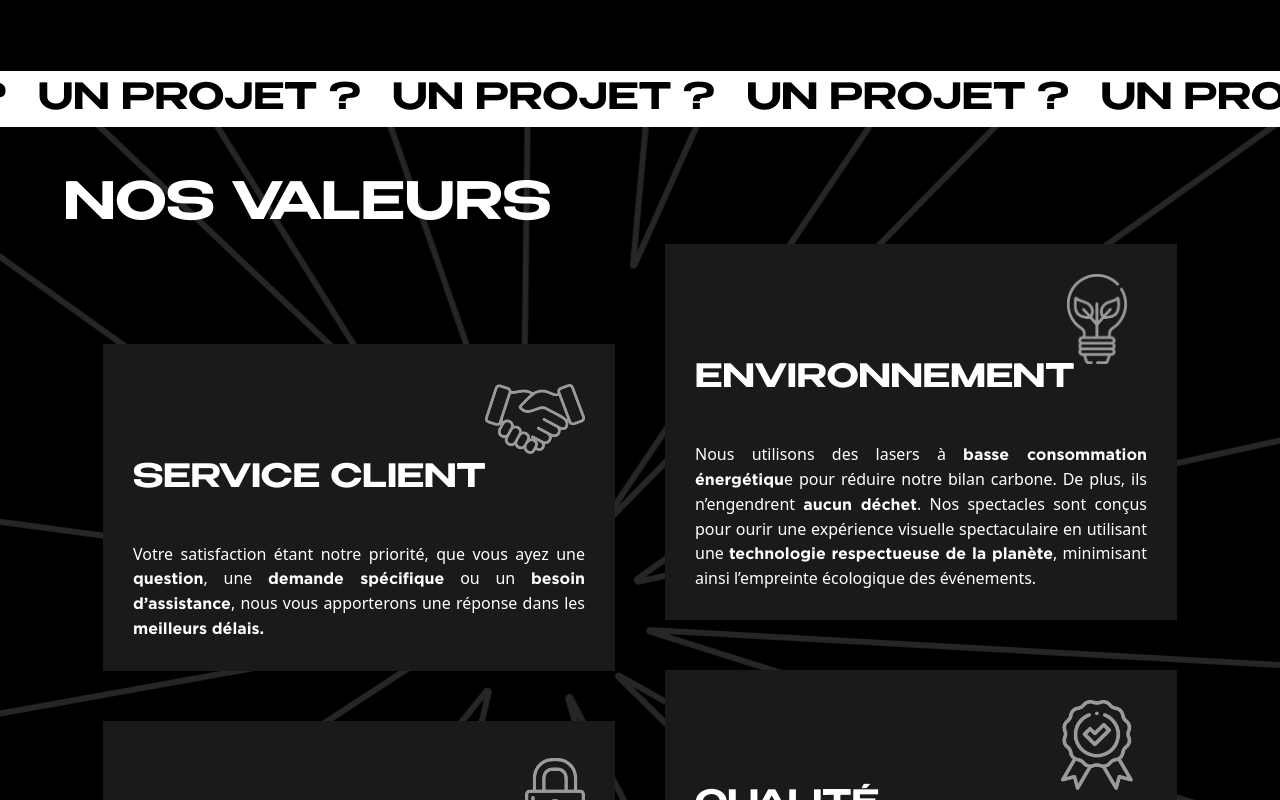
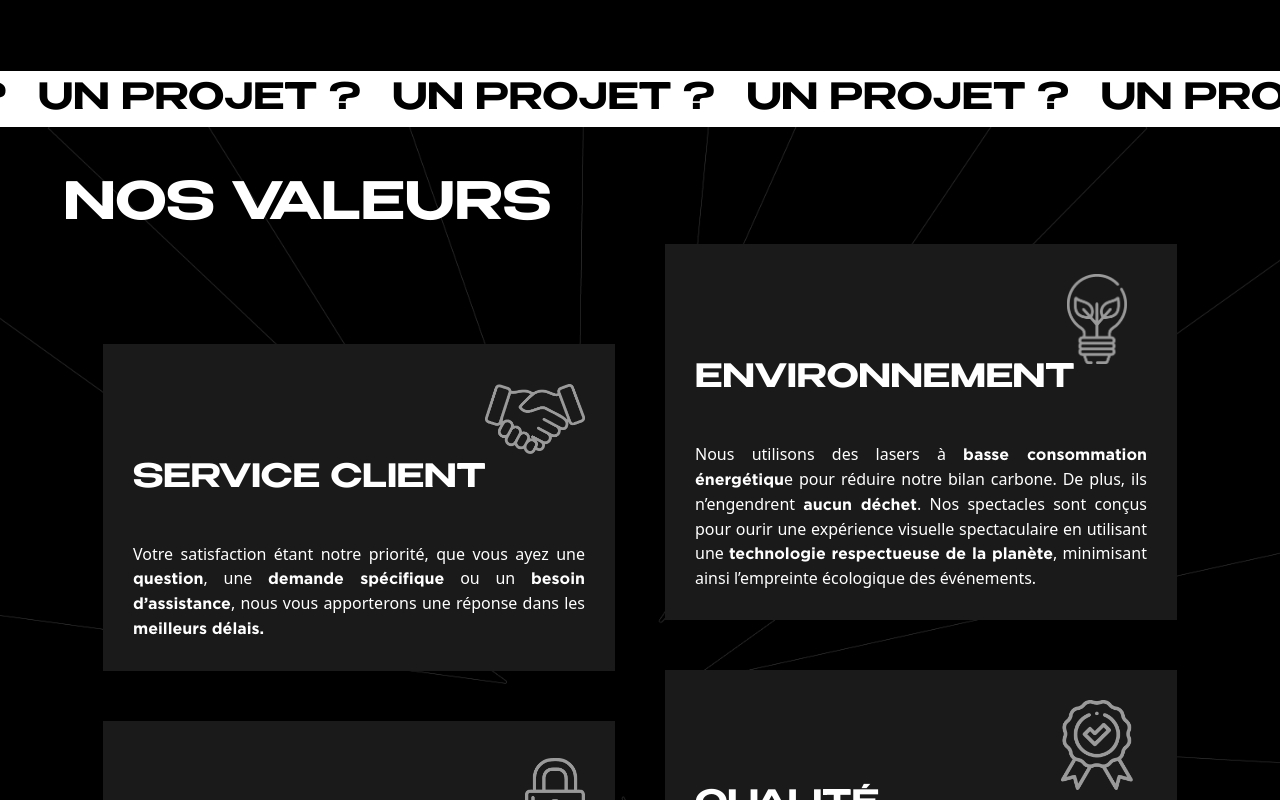
Before and after one commit to Romainbocquet/laser-art-show, a Next.js app: page / in a window 1280 px wide. Shown: the part 3660-4460 px from the top of the page. Built offline with nearby package versions, Linux system fonts and the light colour scheme.

Commit message:
fix background valeurs

```diff
--- a/app/components/Valeurs/Valeurs.module.css
+++ b/app/components/Valeurs/Valeurs.module.css
@@ -1,6 +1,6 @@
 .valeurs {
     background-image: url(/img/valeurs/valeurs-bg-img.png);
-    background-position: 55% bottom;
+    background-size: cover;
 }
 
 .valeurs h2 {
```
Also changed, not shown: public/img/valeurs/valeurs-bg-img.png.
